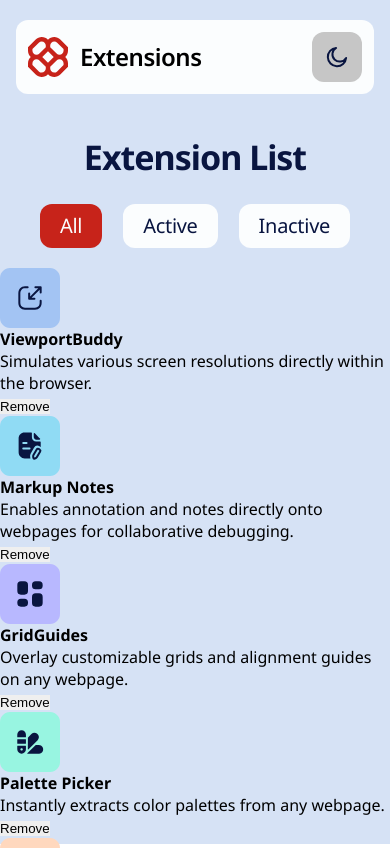
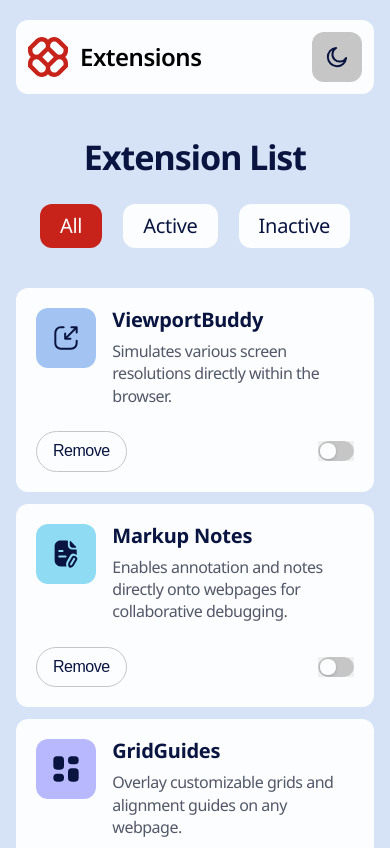
Before and after one commit to Oleksandr-Berd/browser-extension-manager, a React (Vite) app: page / in a window 390 px wide. Shown: the top 848 px of the page. Built offline with nearby package versions, Linux system fonts and the light colour scheme.

Commit message:
markUp mobile is done

```diff
--- a/src/AppStyled.js
+++ b/src/AppStyled.js
@@ -2,6 +2,11 @@ import styled from "@emotion/styled";
 
 export const AppStyled = styled.div`
 width: 100%;
-height: 100vh;
+
+padding-top: 20px;
+padding-bottom: 20px;
+padding-left: 16px;
+padding-right: 16px;
+
 background-color: ${({ theme }) => theme.colors.rootBg};
 `
--- a/src/components/ExtensionItem/ExtensionItem.jsx
+++ b/src/components/ExtensionItem/ExtensionItem.jsx
@@ -1,26 +1,33 @@
+import * as SC from "./ExtensionItemStyled";
+
+import switchOnIcon from "../../assets/images/switchOn.svg";
+import switchOffIcon from "../../assets/images/switchOff.svg";
+import { useState } from "react";
 const ExtensionItem = (props) => {
-    const {title, text, pic} = props || {}
+  const [isSwitch, setIsSwitch] = useState(false);
+  const { title, text, pic } = props || {};
 
-    console.log(props);
+  const handleSwitch = () => setIsSwitch(!isSwitch);
 
-    return (
-        <li>
-            <div>
-
-                <div>
-                    <img src={pic} alt="icon" />
-                </div>
-                <div>
-                    <h4>{title}</h4>
-                    <p>{text}</p>
-                </div>
-            </div>
-            <div>
-                <button type="button">Remove</button>
-                <button type="button"></button>
-            </div>
-        </li>
-     );
-}
+  return (
+    <SC.ItemStyled>
+      <SC.ContentCon>
+        <SC.Thumb>
+          <img src={pic} alt="icon" />
+        </SC.Thumb>
+        <SC.TextCon>
+          <h4>{title}</h4>
+          <p>{text}</p>
+        </SC.TextCon>
+      </SC.ContentCon>
+      <SC.BtnCon>
+        <SC.RemoveBtn type="button">Remove</SC.RemoveBtn>
+        <button type="button" onClick={handleSwitch}>
+          <img src={isSwitch ? switchOnIcon : switchOffIcon} alt="" />
+        </button>
+      </SC.BtnCon>
+    </SC.ItemStyled>
+  );
+};
 
 export default ExtensionItem;
--- /dev/null
+++ b/src/components/ExtensionItem/ExtensionItemStyled.js
@@ -0,0 +1,92 @@
+import styled from "@emotion/styled";
+
+export const ItemStyled = styled.li`
+  padding-top: 20px;
+  padding-bottom: 20px;
+  padding-left: 20px;
+  padding-right: 20px;
+
+  background-color: ${({ theme }) => theme.colors.itemBg};
+
+  border-radius: 12px;
+
+  &:not(:last-of-type) {
+    margin-bottom: 12px;
+  }
+`;
+
+export const ContentCon = styled.div`
+  display: flex;
+  flex-direction: row;
+  align-items: start;
+  justify-content: space-between;
+
+  margin-bottom: 24px;
+`;
+
+export const Thumb = styled.div`
+  display: inline-block;
+
+  width: 60px;
+  height: 60px;
+
+  margin-right: 16px;
+
+  overflow: hidden;
+
+  border-radius: 12px;
+
+  & > img {
+    width: 100%;
+    height: 100%;
+
+    object-fit: cover;
+  }
+`;
+
+export const TextCon = styled.div`
+  width: 76%;
+
+  & > h4 {
+    margin-bottom: 8px;
+
+    font-size: 20px;
+    line-height: 1.2;
+    letter-spacing: -0.2px;
+    font-weight: ${({ theme }) => theme.weight.bold};
+
+    color: ${({ theme }) => theme.colors.font};
+  }
+
+  & > p {
+    font-size: 16px;
+    line-height: 1.4;
+    letter-spacing: -0.5px;
+
+    color: ${({ theme }) => theme.colors.fontText};
+  }
+`;
+
+export const BtnCon = styled.div`
+  display: flex;
+  flex-direction: row;
+  align-items: center;
+  justify-content: space-between;
+`;
+
+export const RemoveBtn = styled.button`
+  padding-top: 8px;
+  padding-bottom: 8px;
+  padding-left: 16px;
+  padding-right: 16px;
+
+  font-size: 16px;
+  line-height: 1.4;
+  letter-spacing: -0.5px;
+
+  background-color: inherit;
+  color: ${({ theme }) => theme.colors.font};
+
+  border: 1px solid #c6c6c6;
+  border-radius: 36px;
+`;
--- a/src/components/ExtensionList/ExtensionList.jsx
+++ b/src/components/ExtensionList/ExtensionList.jsx
@@ -1,9 +1,11 @@
+import * as SC from "./ExtensionListStyled"
+
 import { extensions } from "../../db/data";
 import ExtensionItem from "../ExtensionItem/ExtensionItem";
 
 const ExtensionList = () => {
   return (
-    <ul>
+    <SC.ExtensionListStyled>
       {extensions &&
         extensions.map(({ id, title, text, pic }) => (
           <ExtensionItem
@@ -14,7 +16,7 @@ const ExtensionList = () => {
             pic={pic}
           />
         ))}
-    </ul>
+    </SC.ExtensionListStyled>
   );
 };
 
--- /dev/null
+++ b/src/components/ExtensionList/ExtensionListStyled.js
@@ -0,0 +1,5 @@
+import styled from "@emotion/styled";
+
+export const ExtensionListStyled = styled.ul`
+padding-top: 20px;
+`
--- a/src/components/ExtensionListConsole/ExtensionListConsoleStyled.js
+++ b/src/components/ExtensionListConsole/ExtensionListConsoleStyled.js
@@ -4,8 +4,8 @@ import { Field } from "formik";
 export const FormStyled = styled.div`
   padding-top: 20px;
   padding-bottom: 20px;
-  padding-left: 40px;
-  padding-right: 40px;
+  padding-left: 24px;
+  padding-right: 24px;
 
   text-align: center;
 
--- a/src/layouts/Header/HeaderStyled.js
+++ b/src/layouts/Header/HeaderStyled.js
@@ -1,10 +1,7 @@
 import styled from "@emotion/styled";
 
 export const HeaderStyled = styled.header`
-padding-top: 20px;
 padding-bottom: 20px;
-padding-left: 16px;
-padding-right: 16px;
 `
 
 export const HeaderCon = styled.div`
```
Also changed, not shown: src/App.jsx (+11 -13 lines), src/assets/images/switchOff.svg (added), src/assets/images/switchOn.svg (added).
